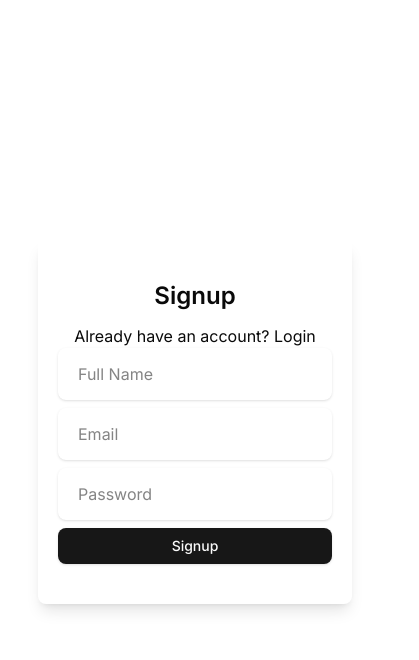
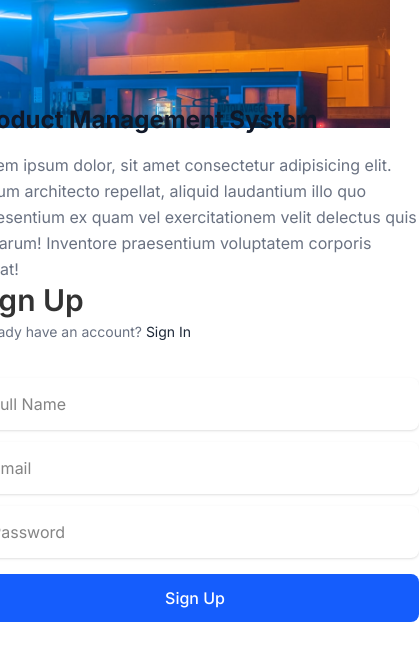
Before and after one commit to zyin-jessie/Product-Management-System, a Next.js app in the folder frontend/: page /auth/signup in a window 390 px wide. Shown: the top 660 px of the page, 419 px wide, since content can reach past the window. Built offline with nearby package versions, Linux system fonts and the light colour scheme.

Commit message:
Modify Login & Signup UI

```diff
--- a/frontend/src/app/(auth)/auth/components/loginForm.tsx
+++ b/frontend/src/app/(auth)/auth/components/loginForm.tsx
@@ -55,12 +55,11 @@ const LoginForm = () => {
             </h1>
 
             <p className="mt-4 leading-relaxed text-gray-500">
-            Lorem, ipsum dolor sit amet consectetur adipisicing elit. Eligendi nam dolorum aliquam,
-            quibusdam aperiam voluptatum.
+                Lorem ipsum dolor, sit amet consectetur adipisicing elit. Rerum architecto repellat, aliquid laudantium illo quo praesentium ex quam vel exercitationem velit delectus quis id harum! Inventore praesentium voluptatem corporis fugiat!
             </p>
             </div>
 
-        <form method='POST' onSubmit={handleSubmit} className="flex flex-col gap-4 lg:px-20">
+            <form method='POST' onSubmit={handleSubmit} className="flex flex-col gap-4 w-md">
 
                 <div className='flex flex-col gap-y-1 mb-5'>
                     <p className='text-3xl font-semibold text-[#333]'>Sign In</p>
--- a/frontend/src/app/(auth)/auth/components/signupForm.tsx
+++ b/frontend/src/app/(auth)/auth/components/signupForm.tsx
@@ -5,10 +5,10 @@ import toast from 'react-hot-toast'
 import { useFormik } from 'formik'
 import { useState } from 'react'
 import axios from '@/lib/axios'
-import { Button } from '@/components/ui/button'
+import Image from 'next/image'
 import { signUpSchema } from '@/lib/validationSchema'
 
-const signupForm = () => {
+const SignupForm = () => {
     const [isLoading, setIsLoading] = useState<boolean>(false);
     const { values, errors, touched, handleChange, handleBlur, handleSubmit } = useFormik({
         initialValues: {
@@ -36,7 +36,76 @@ const signupForm = () => {
     })
 
     return (
-        <div className='h-screen flex items-center justify-center'>
+        <section className="bg-white lg:grid lg:min-h-screen lg:grid-cols-12">
+            <section className="relative flex h-32 items-end bg-gray-900 lg:col-span-5 lg:h-full xl:col-span-6">
+                <Image alt="" src="/gas-station.png" width={1000} height={1000} className="absolute inset-0 h-full w-full object-cover "/>
+                <div className="hidden lg:relative lg:block lg:p-12">
+                    <h2 className="mt-6 text-2xl font-bold text-white sm:text-3xl md:text-4xl">
+                        Product Management System
+                    </h2>
+
+                    <p className="mt-4 leading-relaxed text-white/90">
+                        Lorem ipsum dolor sit amet consectetur adipisicing elit. Voluptatem reprehenderit nemo qui excepturi, facilis aliquid enim suscipit necessitatibus ipsam cumque quia debitis illo nulla praesentium doloremque iusto accusantium in vero.
+                    </p>
+                </div>
+            </section>
+
+        <main className="flex items-center justify-center px-8 py-8 sm:px-12 lg:col-span-7 lg:px-16 lg:py-12 xl:col-span-6 w-full">
+            <div className="max-w-xl lg:max-w-3xl">
+                <div className="relative -mt-16 block lg:hidden">
+                    <h1 className="mt-2 text-2xl font-bold text-gray-900 sm:text-3xl md:text-4xl">
+                        Product Management System
+                    </h1>
+                    <p className="mt-4 leading-relaxed text-gray-500">
+                        Lorem ipsum dolor, sit amet consectetur adipisicing elit. Rerum architecto repellat, aliquid laudantium illo quo praesentium ex quam vel exercitationem velit delectus quis id harum! Inventore praesentium voluptatem corporis fugiat!
+                    </p>
+                </div>
+
+                <form method='POST' onSubmit={handleSubmit} className="flex flex-col gap-4 w-md">
+
+                    <div className='flex flex-col gap-y-1 mb-5'>
+                        <p className='text-3xl font-semibold text-[#333]'>Sign Up</p>
+                        <p className='text-gray-500 text-sm'>Already have an account? <Link href="/auth/login" className='text-gray-800'>Sign In</Link></p>
+                    </div>
+
+                    <div className='flex flex-col gap-y-3'>
+                        <div>
+                            <input type="text" value={values.name} onChange={handleChange} onBlur={handleBlur}  placeholder='Full Name' name="name" className={`text-field ${errors.name && touched.name ? "border-2 border-danger focus:outline-none" : ""}`} />
+                            {errors.name && touched.name && <p className='error-text'>{errors.name}</p>}
+                        </div>
+                        <div>
+                            <input type="text" value={values.email} onChange={handleChange} onBlur={handleBlur}  placeholder='Email' name="email" className={`text-field ${errors.email && touched.email ? "border-2 border-danger focus:outline-none" : ""}`} />
+                            {errors.email && touched.email && <p className='error-text'>{errors.email}</p>}
+                        </div>
+                        <div>
+                            <input type="password" value={values.password} onChange={handleChange} onBlur={handleBlur} placeholder='Password' name="password" className={`text-field ${errors.password && touched.password ? "border-2 border-danger focus:outline-none" : ""}`}/>
+                            {errors.password && touched.password && <p className='error-text'>{errors.password}</p>}
+                        </div>
+                    </div>
+
+                    {/* <div className="col-span-6 text-sm">
+                        <span>By using this service, you understood and agree to the ClickCart Online Services </span>
+                        <Link href="#" className='text-blue-600'>Terms of Use</Link>
+                        <span className="mx-[5px]">and</span>
+                        <a href="#" className="text-blue-600">Privacy Statement</a>
+                        <span>.</span>
+                    </div> */}
+
+                    <div className="col-span-6 sm:flex sm:items-center sm:gap-4">
+                        <button className="w-full rounded-md bg-blue-600 px-12 py-3 font-medium text-white 600 cursor-pointer">
+                        Sign Up
+                        </button>
+                    </div>
+                </form>
+            </div>
+        </main>
+    </section>
+    )
+}
+
+export default SignupForm
+
+        {/* <div className='h-screen flex items-center justify-center'>
             <div className='shadow-lg p-5 py-10 rounded-md'>
                 <div className='text-center'>
                     <p className='text-2xl font-semibold mb-3'>Signup</p>
@@ -59,8 +128,4 @@ const signupForm = () => {
 
                 </form>
             </div>
-        </div>
-    )
-}
-
-export default signupForm
+        </div> */}
```
Lines whose indentation alone changed are shown as unchanged.
